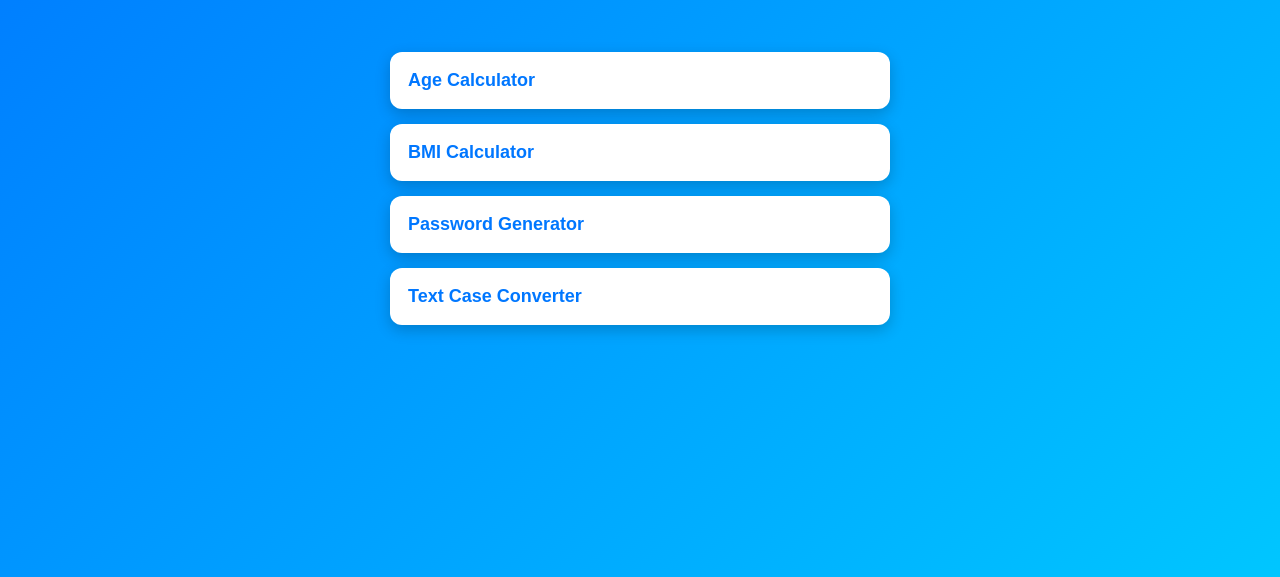
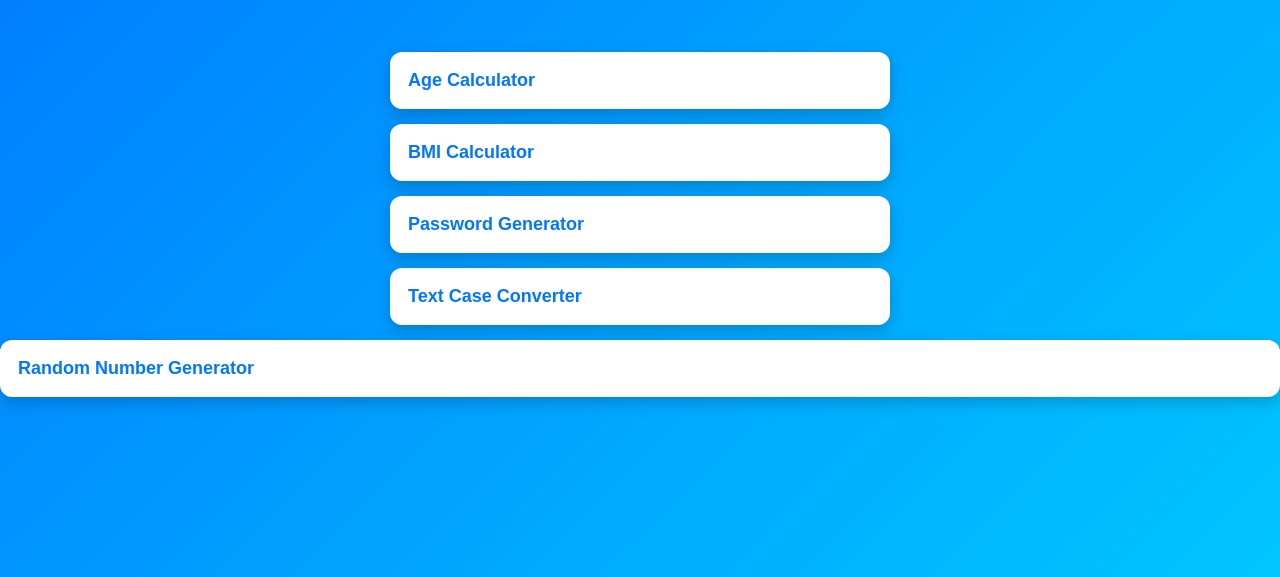
Before and after one commit to samtexx1122/quickonlinetools, a plain HTML site: page index.html in a window 1280 px wide. Shown: the part 223-800 px from the top of the page. Drawn offline with Linux system fonts and the light colour scheme.

Commit message:
Update index.html

```diff
--- a/index.html
+++ b/index.html
@@ -91,6 +91,8 @@ font-size:14px;
 </div>
 
 </div>
-
+<div class="tool">
+<a href="random-number.html">Random Number Generator</a>
+</div>
 </body>
 </html>
```
